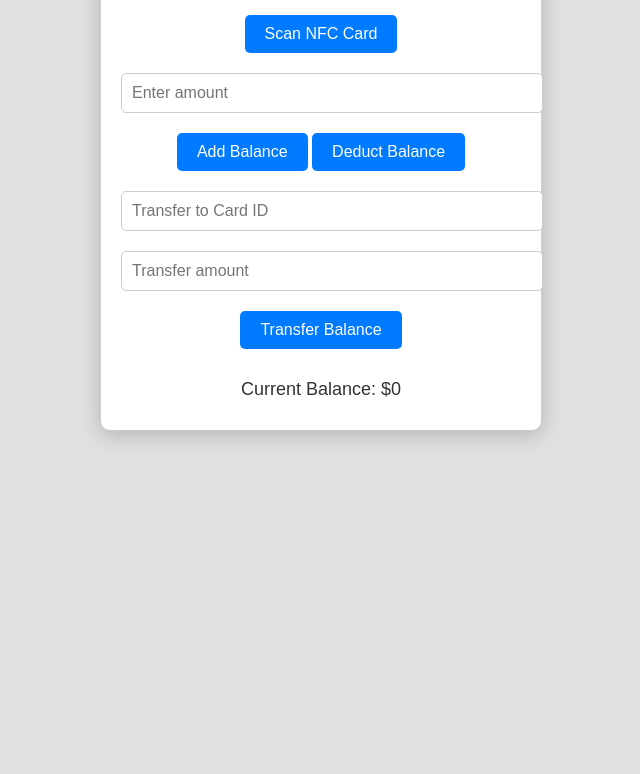
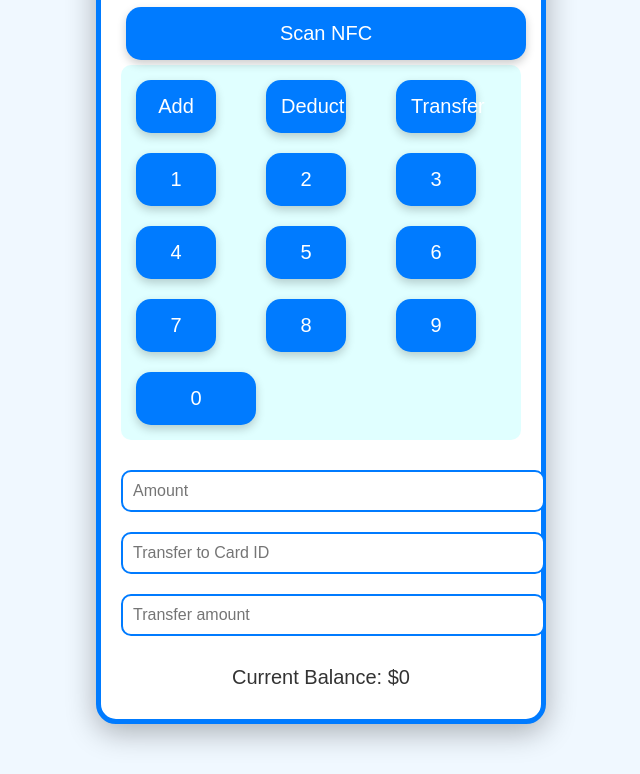
Before and after one commit to makers-yourImagination/nfcGame, a plain HTML site: page index.html in a window 1280 px wide. Shown: the part 144-918 px from the top of the page, without its empty margins (319-959 px from the left). Before the commit the page ends 800 px from the top, so only its background shows below. Drawn offline with Linux system fonts and the light colour scheme.

Commit message:
Update index.html

```diff
--- a/index.html
+++ b/index.html
@@ -8,7 +8,7 @@
         body {
             font-family: 'Arial', sans-serif;
             text-align: center;
-            background-color: #e0e0e0;
+            background-color: #f0f8ff; /* Light blue background */
             margin: 0;
             padding: 0;
         }
@@ -16,54 +16,69 @@
             max-width: 400px;
             margin: 50px auto;
             padding: 20px;
-            background: #fff;
-            border: 1px solid #ccc;
-            border-radius: 10px;
-            box-shadow: 0 4px 20px rgba(0, 0, 0, 0.2);
-            transition: transform 0.3s ease;
-        }
-        #app-container:hover {
-            transform: scale(1.02);
+            background: #ffffff;
+            border: 5px solid #007bff;
+            border-radius: 20px;
+            box-shadow: 0 8px 30px rgba(0, 0, 0, 0.3);
         }
         h1 {
             margin-bottom: 20px;
             color: #007bff;
+            font-size: 28px;
+            text-shadow: 1px 1px 2px #ffcc00;
         }
-        button {
-            padding: 10px 20px;
-            font-size: 16px;
-            margin: 10px 0;
+        .button-container {
+            background-color: #e0ffff; /* Light cyan background for buttons */
+            padding: 10px;
+            border-radius: 10px; /* Rounded corners for button container */
+            margin-bottom: 20px;
+        }
+        .button {
+            padding: 15px;
+            font-size: 20px;
+            margin: 5px;
             cursor: pointer;
             border: none;
-            border-radius: 5px;
-            background-color: #007bff;
-            color: white;
-            transition: background-color 0.3s ease;
+            border-radius: 15px;
+            background-color: #007bff; /* Blue button background */
+            color: white; /* White text on blue buttons */
+            transition: background-color 0.3s ease, transform 0.2s;
+            box-shadow: 0 4px 10px rgba(0, 0, 0, 0.2);
+            width: 80px;
         }
-        button:hover {
-            background-color: #0056b3;
+        .button:hover {
+            background-color: #0056b3; /* Darker blue on hover */
+            transform: scale(1.05);
+        }
+        .button-large {
+            width: 100%;
+        }
+        .atm-keypad {
+            display: grid;
+            grid-template-columns: repeat(3, 1fr);
+            gap: 10px;
         }
         input {
             margin: 10px 0;
             padding: 10px;
             font-size: 16px;
             width: 100%;
-            border: 1px solid #ccc;
-            border-radius: 5px;
+            border: 2px solid #007bff;
+            border-radius: 10px;
             transition: border-color 0.3s ease;
         }
         input:focus {
-            border-color: #007bff;
+            border-color: #ffcc00;
             outline: none;
         }
         #balance-display {
             margin-top: 20px;
-            font-size: 18px;
+            font-size: 20px;
             color: #333;
         }
         #card-name {
             margin-top: 10px;
-            font-size: 16px;
+            font-size: 18px;
             color: #555;
         }
         #notification {
@@ -72,28 +87,61 @@
             padding: 10px;
             background-color: #28a745;
             color: white;
-            border-radius: 5px;
+            border-radius: 10px;
             transition: opacity 0.5s ease;
             opacity: 0;
+        }
+        @media (max-width: 600px) {
+            #app-container {
+                width: 90%;
+            }
+            .button {
+                font-size: 18px;
+                padding: 10px;
+            }
+            h1 {
+                font-size: 24px;
+            }
         }
     </style>
 </head>
 <body>
     <div id="app-container">
         <h1>NFC Visa App</h1>
-        <button id="scan-nfc">Scan NFC Card</button>
+        <button id="scan-nfc" class="button button-large">Scan NFC</button>
+
         <div>
             <input type="text" id="card-name-input" placeholder="Enter card name" style="display:none;" />
-            <button id="set-card-name" style="display:none;">Set Card Name</button>
-            <input type="number" id="amount" placeholder="Enter amount" />
-            <button id="add-balance">Add Balance</button>
-            <button id="deduct-balance">Deduct Balance</button>
+            <button id="set-card-name" class="button" style="display:none;">Set Name</button>
         </div>
+
+        <div class="button-container">
+            <div class="atm-keypad">
+                <button class="button" id="add-balance">Add</button>
+                <button class="button" id="deduct-balance">Deduct</button>
+                <button class="button" id="transfer-balance">Transfer</button>
+                <button class="button">1</button>
+                <button class="button">2</button>
+                <button class="button">3</button>
+                <button class="button">4</button>
+                <button class="button">5</button>
+                <button class="button">6</button>
+                <button class="button">7</button>
+                <button class="button">8</button>
+                <button class="button">9</button>
+                <button class="button" style="width: 100%;">0</button>
+            </div>
+        </div>
+
+        <div>
+            <input type="number" id="amount" placeholder="Amount" />
+        </div>
+
         <div>
             <input type="text" id="transfer-card-id" placeholder="Transfer to Card ID" />
             <input type="number" id="transfer-amount" placeholder="Transfer amount" />
-            <button id="transfer-balance">Transfer Balance</button>
         </div>
+
         <div id="balance-display">Current Balance: $0</div>
         <div id="card-name"></div>
         <div id="notification"></div>
@@ -107,7 +155,9 @@
         const amountInput = document.getElementById('amount');
         const notification = document.getElementById('notification');
         const cardBalances = {};
+        const maxCards = 4; // Maximum number of NFC cards
         let currentCardId = null;
+        let cardCount = 0; // To track the number of scanned cards
 
         // Function to show notifications
         function showNotification(message, isError = false) {
@@ -134,12 +184,24 @@
 
                     nfcReader.onreading = (event) => {
                         currentCardId = event.serialNumber || "Card" + Math.random().toString(36).substring(7);
+
+                        // Check if the card is already scanned
+                        if (cardBalances[currentCardId]) {
+                            showNotification(`Card already scanned: ${currentCardId}`);
+                            balanceDisplay.textContent = `Current Balance: $${cardBalances[currentCardId]}`;
+                            cardNameDisplay.textContent = `Card Name: ${cardNameDisplay.textContent || "Unnamed"}`;
+                            return;
+                        }
+
+                        // Limit to 4 cards
+                        if (cardCount >= maxCards) {
+                            showNotification('Maximum of 4 NFC cards reached.', true);
+                            return;
+                        }
+
+                        cardBalances[currentCardId] = 0; // Initialize balance for new card
+                        cardCount++;
                         showNotification(`Card detected: ${currentCardId}`);
-
-                        // Initialize balance for new card
-                        if (!cardBalances[currentCardId]) {
-                            cardBalances[currentCardId] = 0;
-                        }
                         balanceDisplay.textContent = `Current Balance: $${cardBalances[currentCardId]}`;
 
                         // Show card name input
@@ -173,7 +235,7 @@
             if (currentCardId && amount > 0) {
                 cardBalances[currentCardId] += amount;
                 balanceDisplay.textContent = `Current Balance: $${cardBalances[currentCardId]}`;
-                showNotification(`Added $${amount} to ${currentCardId}. New balance: $${cardBalances[currentCardId]}`);
+                showNotification(`Added $${amount} to ${cardNameDisplay.textContent}. New balance: $${cardBalances[currentCardId]}`);
             } else {
                 showNotification('No card detected or invalid amount.', true);
             }
@@ -185,7 +247,7 @@
             if (currentCardId && amount > 0 && cardBalances[currentCardId] >= amount) {
                 cardBalances[currentCardId] -= amount;
                 balanceDisplay.textContent = `Current Balance: $${cardBalances[currentCardId]}`;
-                showNotification(`Deducted $${amount} from ${currentCardId}. New balance: $${cardBalances[currentCardId]}`);
+                showNotification(`Deducted $${amount} from ${cardNameDisplay.textContent}. New balance: $${cardBalances[currentCardId]}`);
             } else {
                 showNotification('No card detected, insufficient balance, or invalid amount.', true);
             }
```
